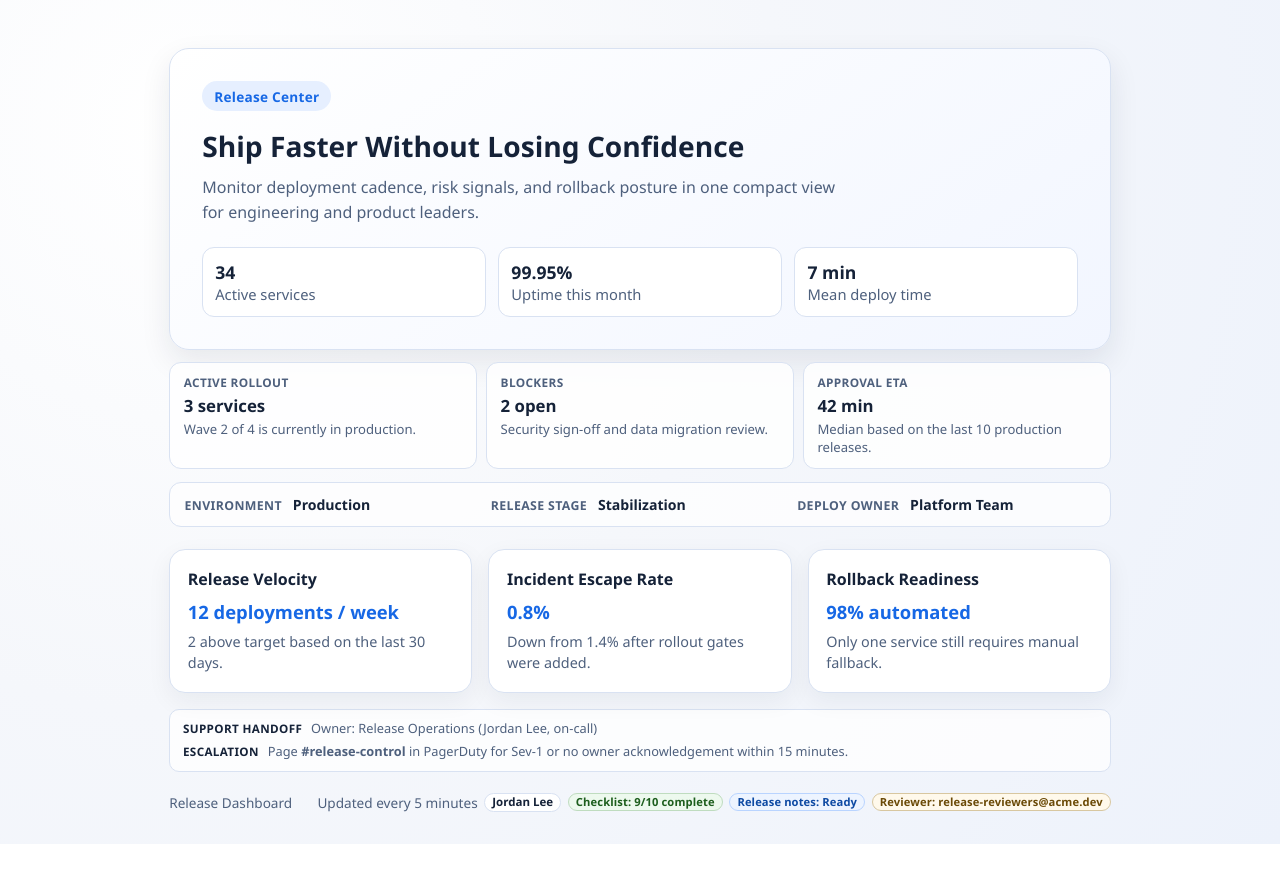
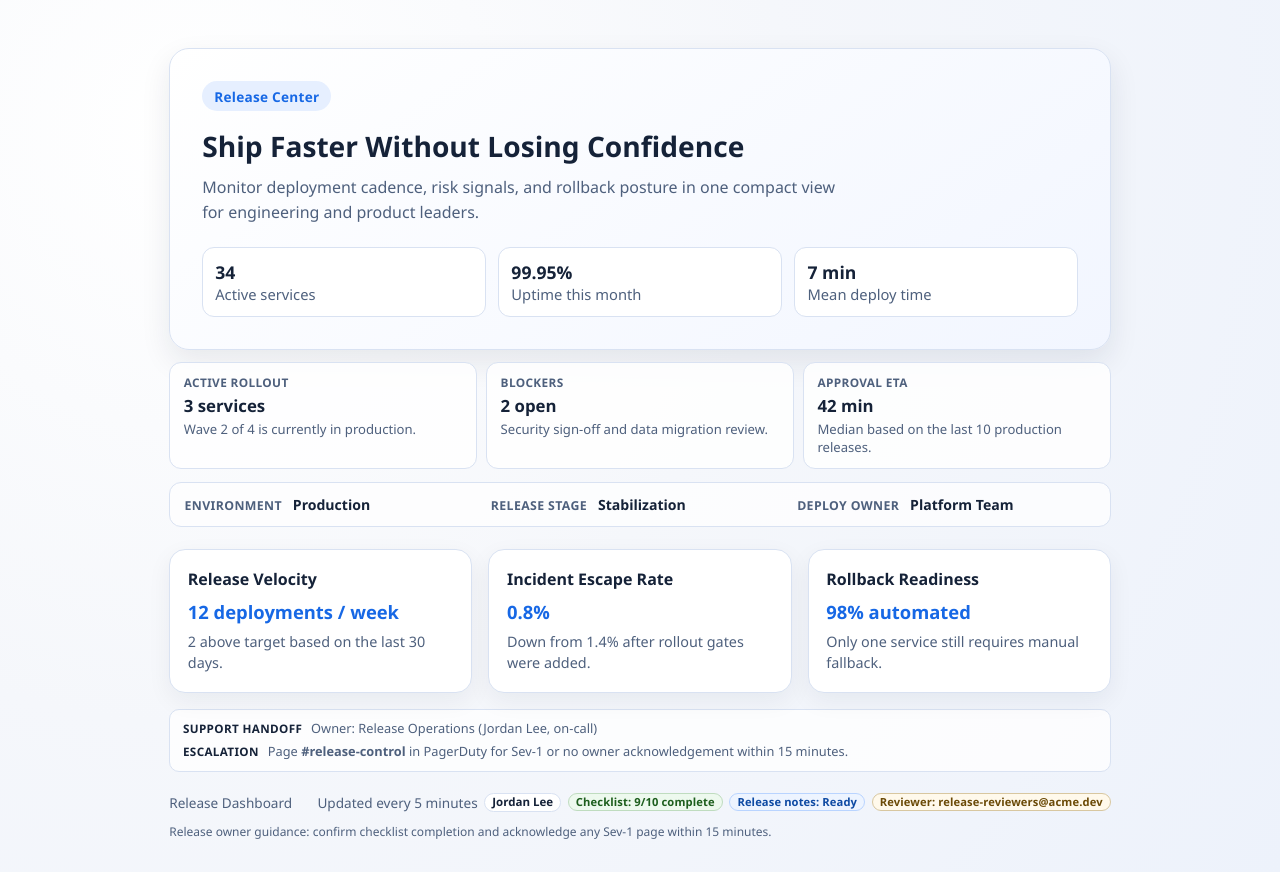
Before and after one commit to abhinsharma/linear-app, a website built with Vite: page index.html in a window 1280 px wide. Before the commit the page ends 844 px from the top, so only its background shows below. Built offline with nearby package versions, Linux system fonts and the light colour scheme.

Commit message:
feat: add release owner guidance line in footer

```diff
--- a/src/main.js
+++ b/src/main.js
@@ -109,6 +109,9 @@ document.querySelector('#app').innerHTML = `
           Reviewer: release-reviewers@acme.dev
         </a>
       </p>
+      <p class="footer-guidance">
+        Release owner guidance: confirm checklist completion and acknowledge any Sev-1 page within 15 minutes.
+      </p>
     </footer>
   </main>
 `;
--- a/src/styles.css
+++ b/src/styles.css
@@ -202,6 +202,12 @@ body {
   flex-wrap: wrap;
 }
 
+.footer-guidance {
+  width: 100%;
+  font-size: 0.75rem;
+  line-height: 1.35;
+}
+
 .owner-chip {
   display: inline-flex;
   align-items: center;
```
